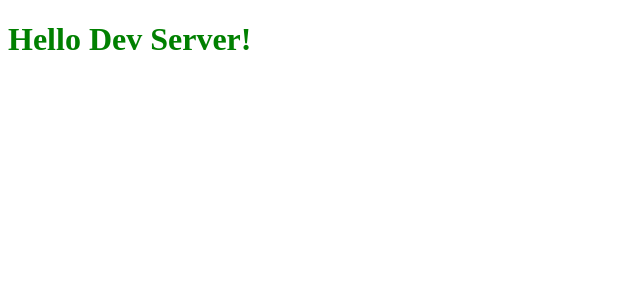
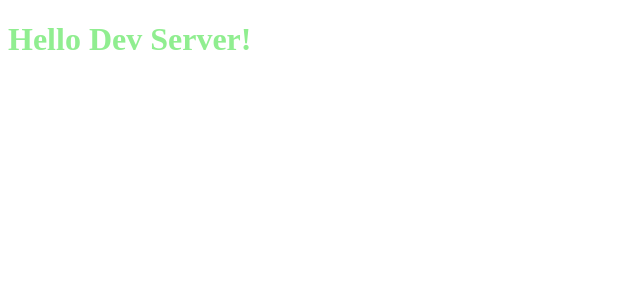
Before and after one commit to tatomyr/react-webpack, a React app: page / in a window 1280 px wide. Shown: the top 300 px of the page, without its empty margins (0-640 px from the left). Built offline with nearby package versions, Linux system fonts and the light colour scheme.

Commit message:
minor change

```diff
--- a/src/components/greeting.scss
+++ b/src/components/greeting.scss
@@ -1,3 +1,3 @@
 h1 {
-  color: green;
+  color: lightgreen;
 }
```
